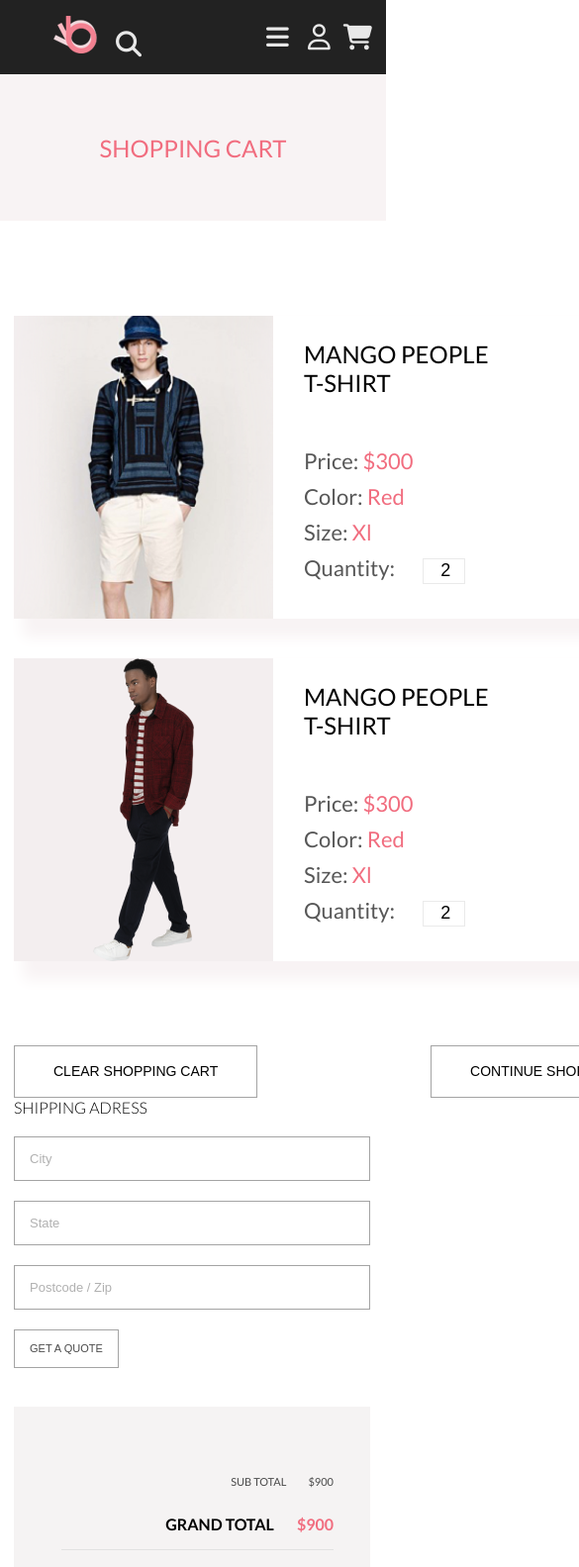
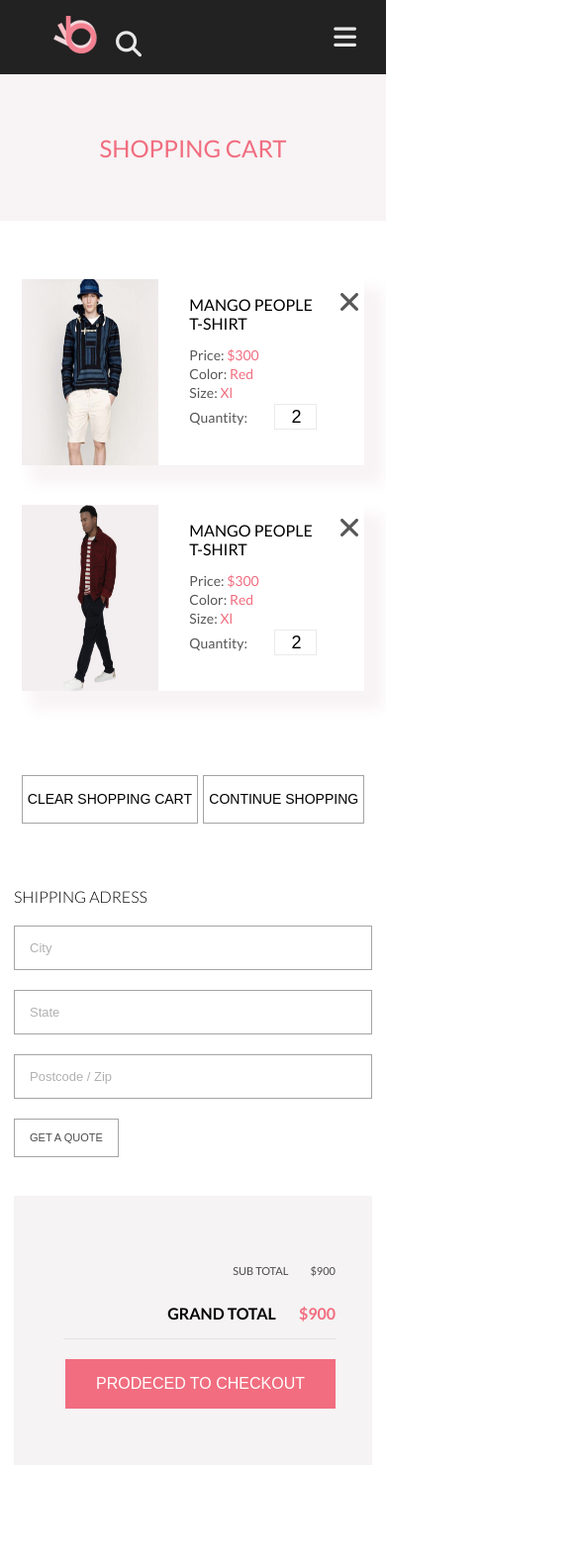
Before and after one commit to Barinulka/GeekBrains_HTML5, a plain HTML site: page cart.html in a window 390 px wide. Shown: the top 1583 px of the page at 99% size, 585 px wide, since content can reach past the window. Drawn offline with Linux system fonts and the light colour scheme.

Commit message:
Урок 7. Адаптив страничек cart и product

```diff
--- a/cart.html
+++ b/cart.html
@@ -22,8 +22,8 @@
             <div class="header-group">
                 <ul class="menu">
                     <li class="menu-list"><button class="menu-link menu-link__btn"><i class="fas fa-bars"></i></button></li>
-                    <li class="menu-list"><a class="menu-link" href="registr.html"><i class="far fa-user"></i></a></li>
-                    <li class="menu-list"><a class="menu-link" href="cart.html"><i class="fas fa-shopping-cart"></i></a></li>
+                    <li class="menu-list menu-list__mobile"><a class="menu-link" href="registr.html"><i class="far fa-user"></i></a></li>
+                    <li class="menu-list menu-list__mobile"><a class="menu-link" href="cart.html"><i class="fas fa-shopping-cart"></i></a></li>
                 </ul>
             </div>
         </div>
--- a/style/cart/_cart.scss
+++ b/style/cart/_cart.scss
@@ -13,7 +13,7 @@
         box-shadow: 14px 14px 14px 5px #F8F3F4;
         &-desc {
             padding-left: 31px;
-            min-width: 360px;
+            max-width: 360px;
         }
         &-desc > div {
             display: flex;
@@ -203,3 +203,61 @@
         }
     }
 }
+
+@media all and (max-width: 1239px){
+    .cart {
+        justify-content: center;
+        margin-top: 59px;
+        &-block {
+            width: 100%;
+        }
+    }
+    .form {
+        display: flex;
+        flex-direction: row;
+        flex-wrap: wrap;
+        margin-top: 64px;
+        .cart-form-bcg {
+            margin-left: 15px;
+        }
+    }
+}
+
+@media all and (max-width: 820px){
+    .cart-block {
+        height: 188px;
+        width: 100%;
+        &-img{
+            width: 40%;
+        }
+        &-desc {
+            width: 60%;
+        }
+        &-desc > div {
+            justify-content: space-between;
+        }
+        &-title {
+            font-size: 16px;
+            line-height: 19px;
+            margin-bottom: 12px;
+        }
+        &-price, &-color, &-size, &-quant {
+            font-size: 14px;
+            line-height: 16px;
+            margin: 3px 0;
+        }
+    }
+    .form {
+        width: 100%;
+        .cart-form {
+            width: 100%;
+        }
+        .cart-form-bcg {
+            margin-left: 0;
+            width: 100%;
+        }
+    }
+    .block-btn-cart {
+        padding: 15px 5px;
+    }
+}
--- a/style/product/_slider.scss
+++ b/style/product/_slider.scss
@@ -119,3 +119,48 @@
         padding-right: 22px;
     }
 }
+
+@media all and (max-width: 1239px){
+    .slider {
+        &-img {
+            width: 466px;
+            height: 565px;
+        }
+    }
+
+    .about-wrap {
+        margin-top: 0;
+        border: 1px solid #EAEAEA;
+    }
+    .feture-block__hidden{
+        display: none;
+    }
+}
+
+@media all and (max-width: 820px){
+
+    .slider {
+        &-img {
+            width: 100%;
+            height: 100%;
+        }
+    }
+
+    .about-wrap {
+        margin-top: 0;
+        border: 1px solid #EAEAEA;
+        &-line-xl {
+            width: 80%;
+        }
+        &-select {
+            width: 100%;
+            margin-top: 45px;
+            display: flex;
+            justify-content: center;
+        }
+        .filter-btn__sm{
+            font-size: 10px ;
+            line-height: 12px ;
+        }
+    }
+}
```
Also changed, not shown: product.html (+6 -6 lines), style/style.css, 1 other file.
